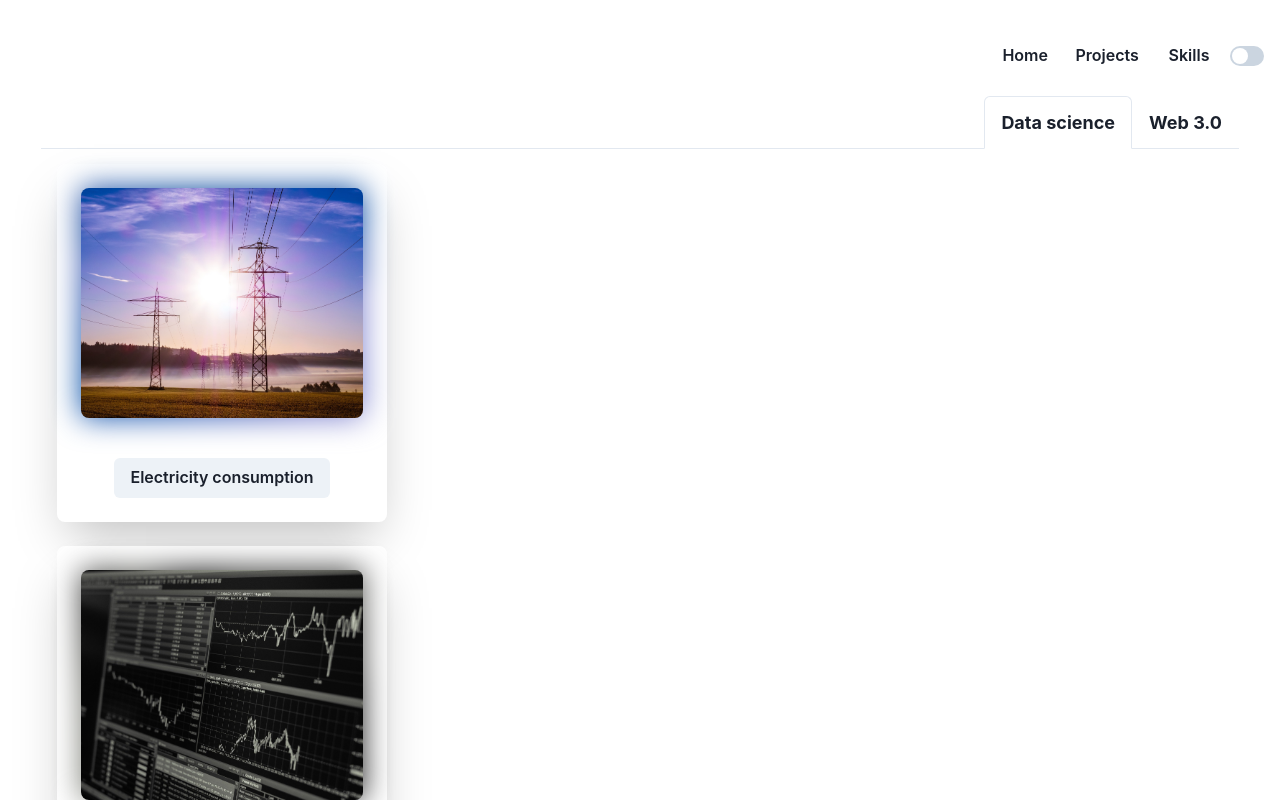
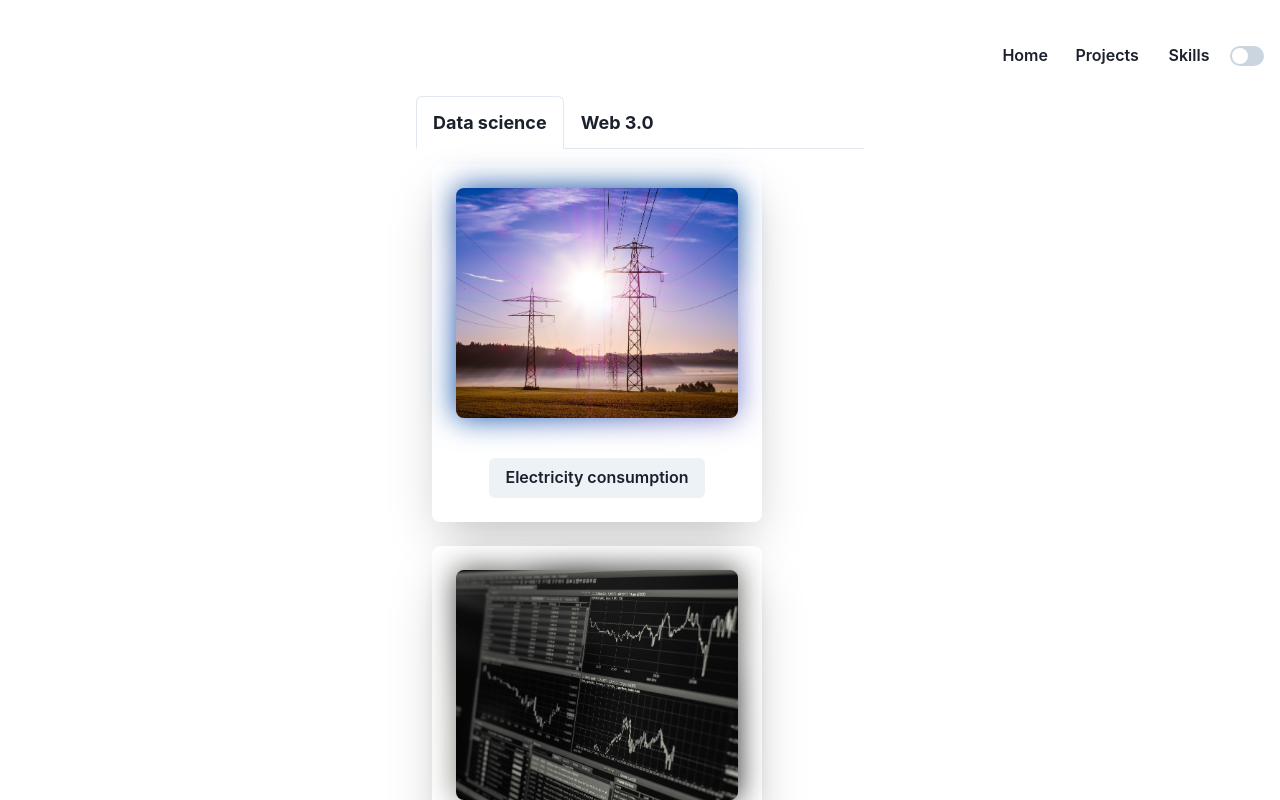
Before and after one commit to KenatSF/kenny-projects, a Next.js app: page /projects in a window 1280 px wide. Shown: the top 800 px of the page. Built offline with nearby package versions, Linux system fonts and the light colour scheme.

Commit message:
Images aligned correctly, more or less

```diff
--- a/pages/projects.js
+++ b/pages/projects.js
@@ -7,9 +7,8 @@ import Web3grid from "../components/web3grid";
 export default function Projects() {
 
     return (
-        <Box flex="1" bg="white" px="25" py="20">
-
-                <Tabs size="lg" colorScheme="white" align="end" variant="enclosed">
+        <Box flex="1" bg="white" px={{ base: '25', md: '100', lg: '400' }} py="20">
+                <Tabs size="lg" colorScheme="white" align={{ base: 'end', md: 'center', lg: 'center' }} variant="enclosed">
                     <TabList>
                         <Tab fontWeight="bold">Data science</Tab>
                         <Tab fontWeight="bold">Web 3.0</Tab>
```
